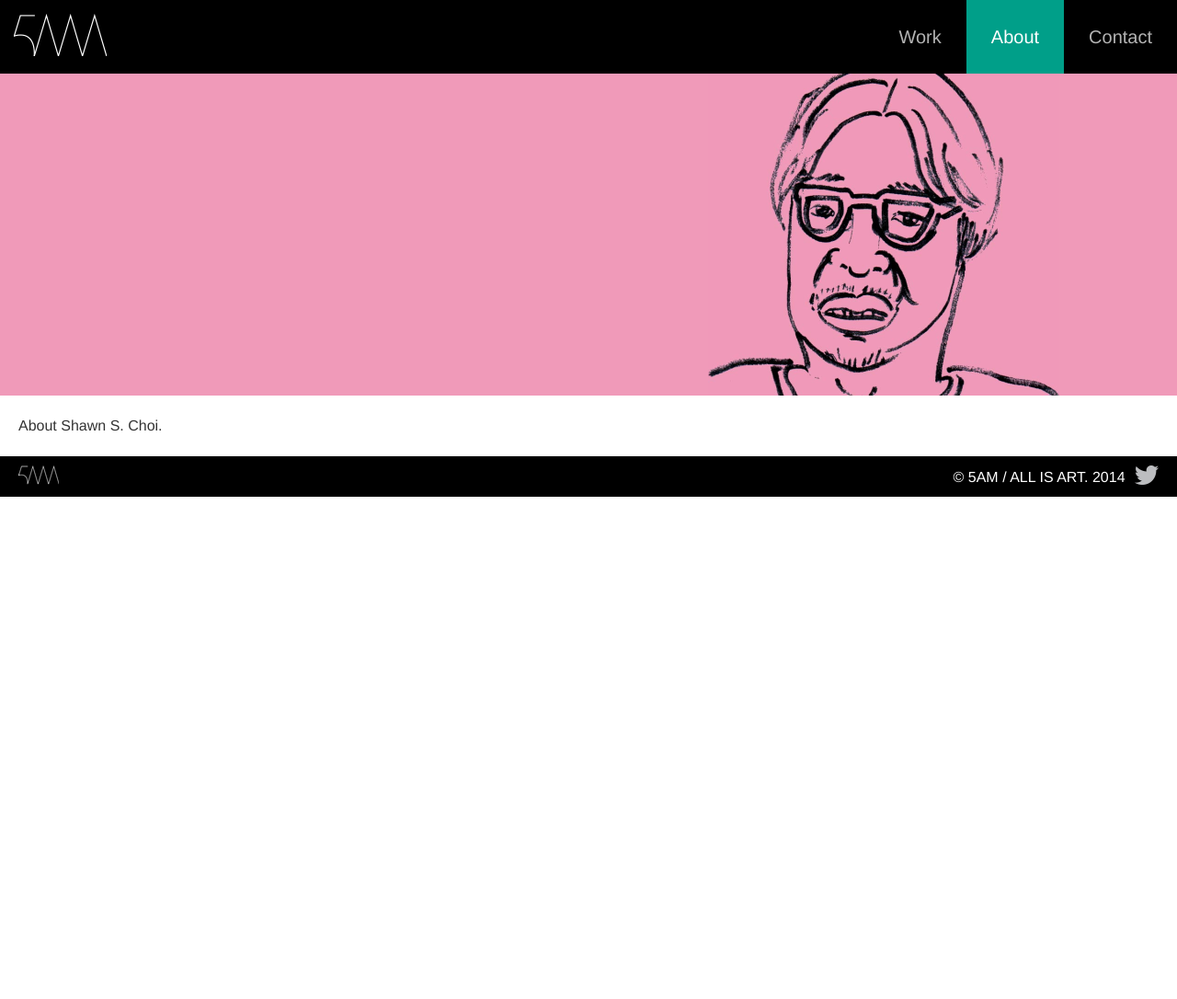
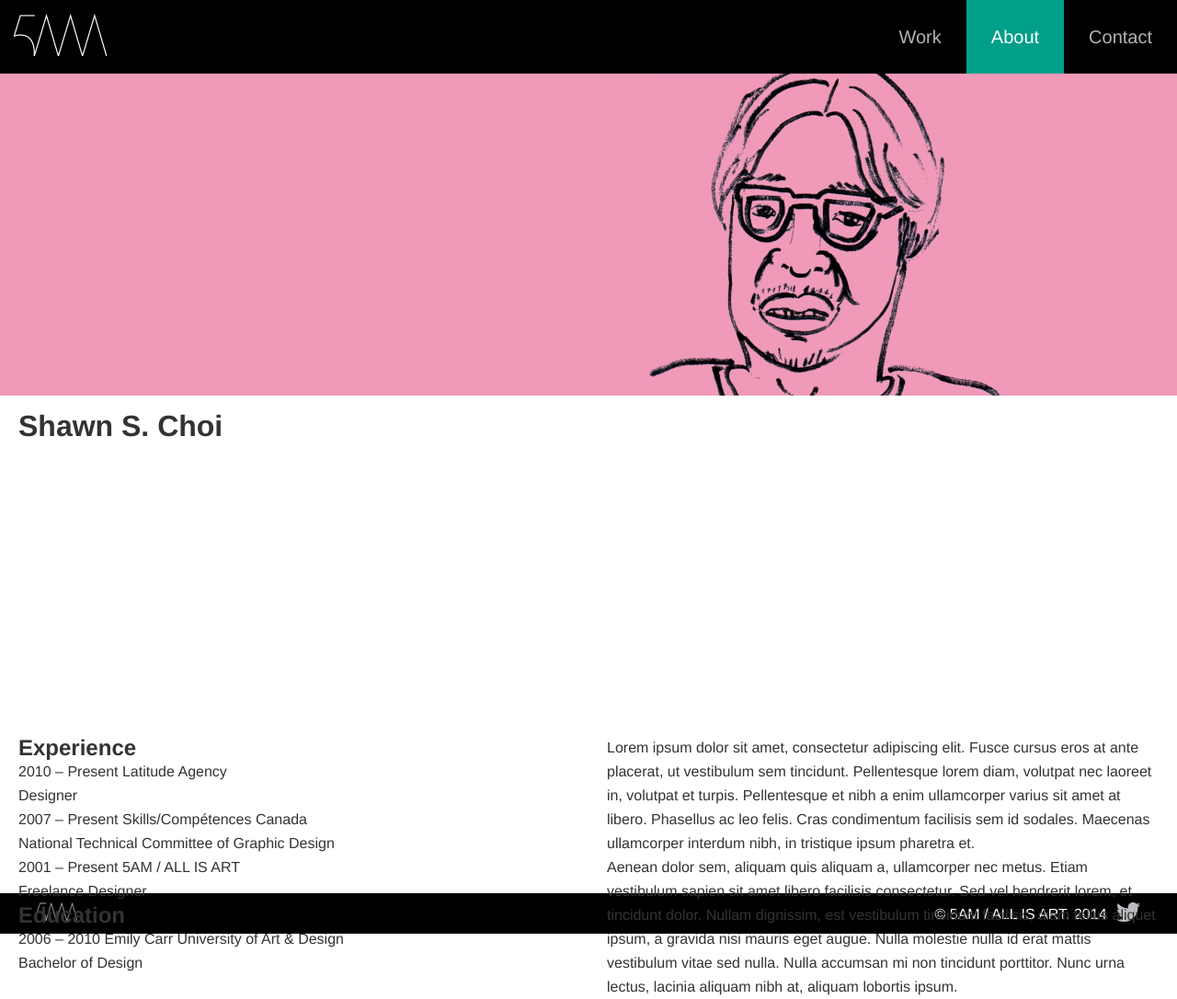
Before and after one commit to justinalm/bokchoi, a Jekyll site: the page built from about/index.html, in a window 1280 px wide. Shown: the whole page at 92% size. Built offline with Jekyll 4.4.1, drawn with Linux system fonts in a browser that asks for light colours; nearby versions of some CDN libraries; before the commit the page ends 900 px from its top, so only the background shows below that.

Commit message:
Got the heights of the divs worked out a bit better for different screen sizes.

```diff
--- a/_includes/footer.html
+++ b/_includes/footer.html
@@ -1,7 +1,7 @@
             </article>
 
         <footer>
-          <div class="container">
+          <div class="container footer-padding">
             <a href="/" title="5AM dot co logo"><h2 class="footer-logo">&nbsp;</h2></a>
             <p>&copy; 5AM / All is art. 2014 <a href="https://twitter.com/MightyBOKCHOI" target="_blank"><img class="twitter-icon" src="/img/twitter-logo-footer@2x.png" width="26"/></a></p>
           </div><!-- End Container -->
--- a/about/index.html
+++ b/about/index.html
@@ -11,8 +11,27 @@ bodyid: about
 
 <div class="container">
 	<div class="row">
-		<div class="col-xs-12">
-			About Shawn S. Choi.
+		<div class="col-xs-12 col-sm-6 col-lg-4">
+			<h1>Shawn S. Choi</h1>
 		</div>
 	</div>
-</div>
+	<div class="row">
+		<div class="col-xs-12 col-sm-6">
+			<h2>Experience</h2>
+			<p>2010 – Present	Latitude Agency</p>
+			<p>Designer</p>
+			<p>2007 – Present	Skills/Compétences Canada</p>
+			<p>National Technical Committee of Graphic Design</p>
+			<p>2001 – Present	5AM / ALL IS ART</p>
+			<p>Freelance Designer</p>
+			<h2>Education</h2>
+			<p>2006 – 2010	Emily Carr University of Art & Design</p>
+			<p>Bachelor of Design</p>
+		</div>
+
+		<div class="col-xs-12 col-sm-6">
+			<p>Lorem ipsum dolor sit amet, consectetur adipiscing elit. Fusce cursus eros at ante placerat, ut vestibulum sem tincidunt. Pellentesque lorem diam, volutpat nec laoreet in, volutpat et turpis. Pellentesque et nibh a enim ullamcorper varius sit amet at libero. Phasellus ac leo felis. Cras condimentum facilisis sem id sodales. Maecenas ullamcorper interdum nibh, in tristique ipsum pharetra et.</p>
+			<p>Aenean dolor sem, aliquam quis aliquam a, ullamcorper nec metus. Etiam vestibulum sapien sit amet libero facilisis consectetur. Sed vel hendrerit lorem, et tincidunt dolor. Nullam dignissim, est vestibulum tincidunt facilisis, diam tellus aliquet ipsum, a gravida nisi mauris eget augue. Nulla molestie nulla id erat mattis vestibulum vitae sed nulla. Nulla accumsan mi non tincidunt porttitor. Nunc urna lectus, lacinia aliquam nibh at, aliquam lobortis ipsum.</p>
+		</div>
+	</div><!-- End Row -->
+</div><!-- End Container -->
--- a/css/5am.css
+++ b/css/5am.css
@@ -398,7 +398,7 @@ img.selfie {
 
   img.selfie {
     height: 350px;
-    margin: 0 10% 0 0;
+    margin: 0 15% 0 0;
   }
 }
 
```
Also changed, not shown: css/bootstrap.css, 5 other files.
